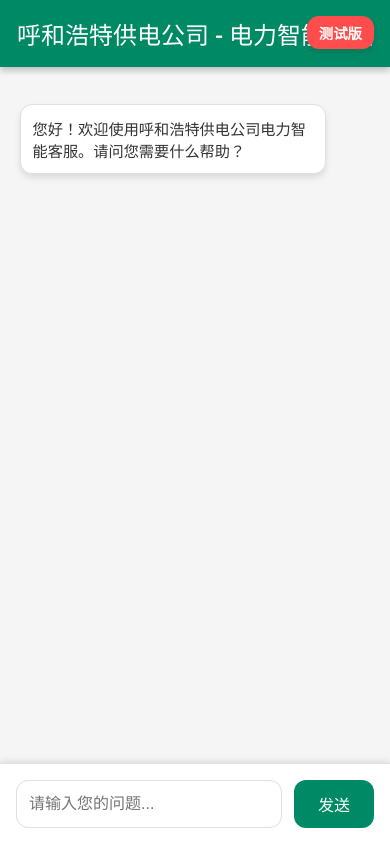
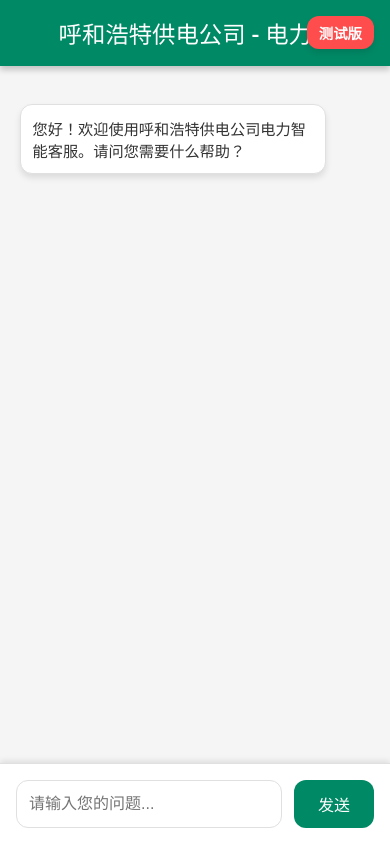
Before and after one commit to jiaruochun/xiaodian, a plain HTML site: page index.html in a window 390 px wide. Drawn offline with Linux system fonts and the light colour scheme.

Commit message:
Update index.html

```diff
--- a/index.html
+++ b/index.html
@@ -43,9 +43,13 @@
         }
 
         header h1 {
-            font-size: 1.5em;
             margin: 0;
             font-weight: 500; /* 中等字重 */
+            font-size: clamp(1rem, 6vw, 1.5rem); /* 动态调整字体大小 */
+            white-space: nowrap; /* 防止标题换行 */
+            overflow: hidden;
+            text-overflow: ellipsis; /* 标题过长时显示省略号 */
+            max-width: 70%; /* 限制标题宽度 */
         }
 
         .beta-tag {
```
